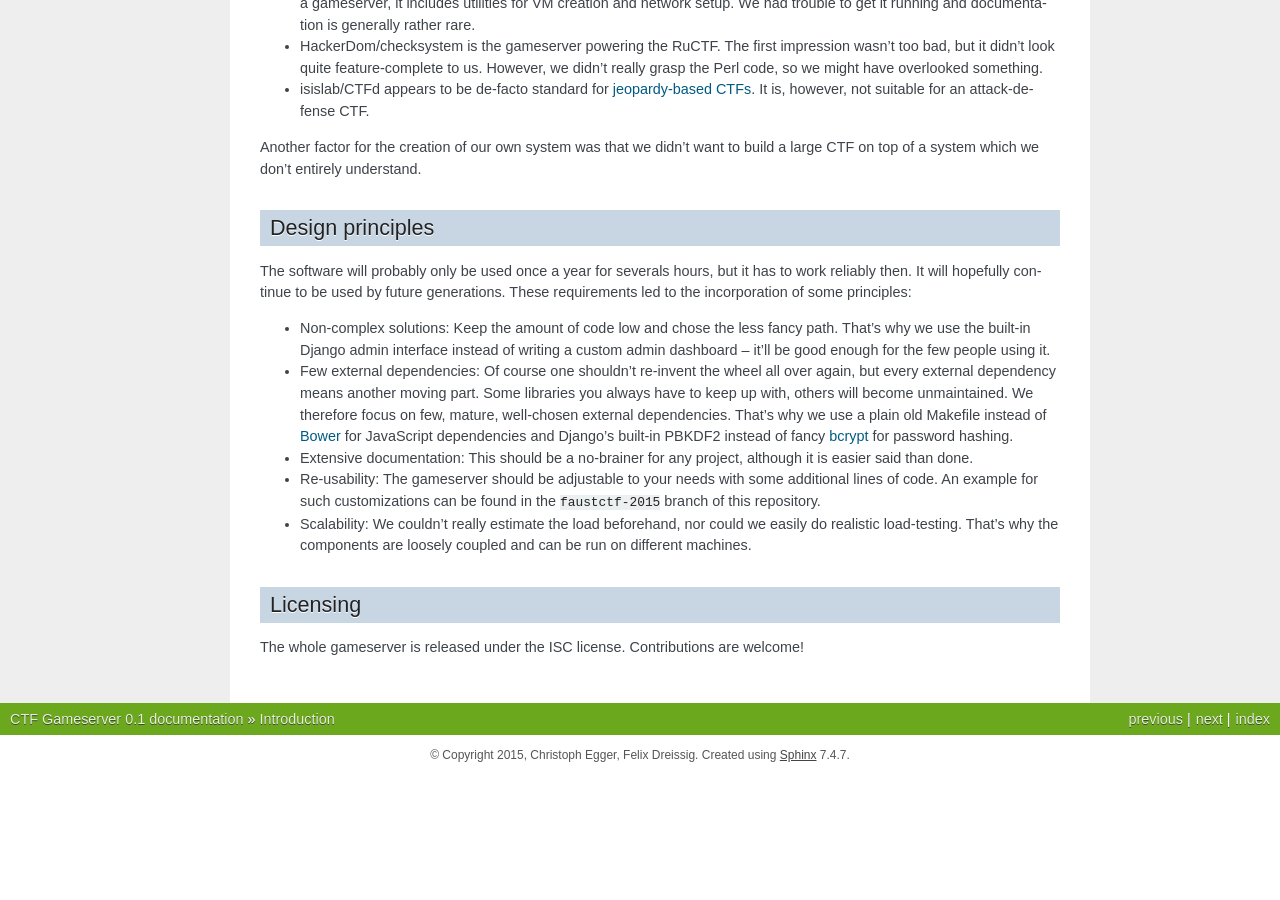
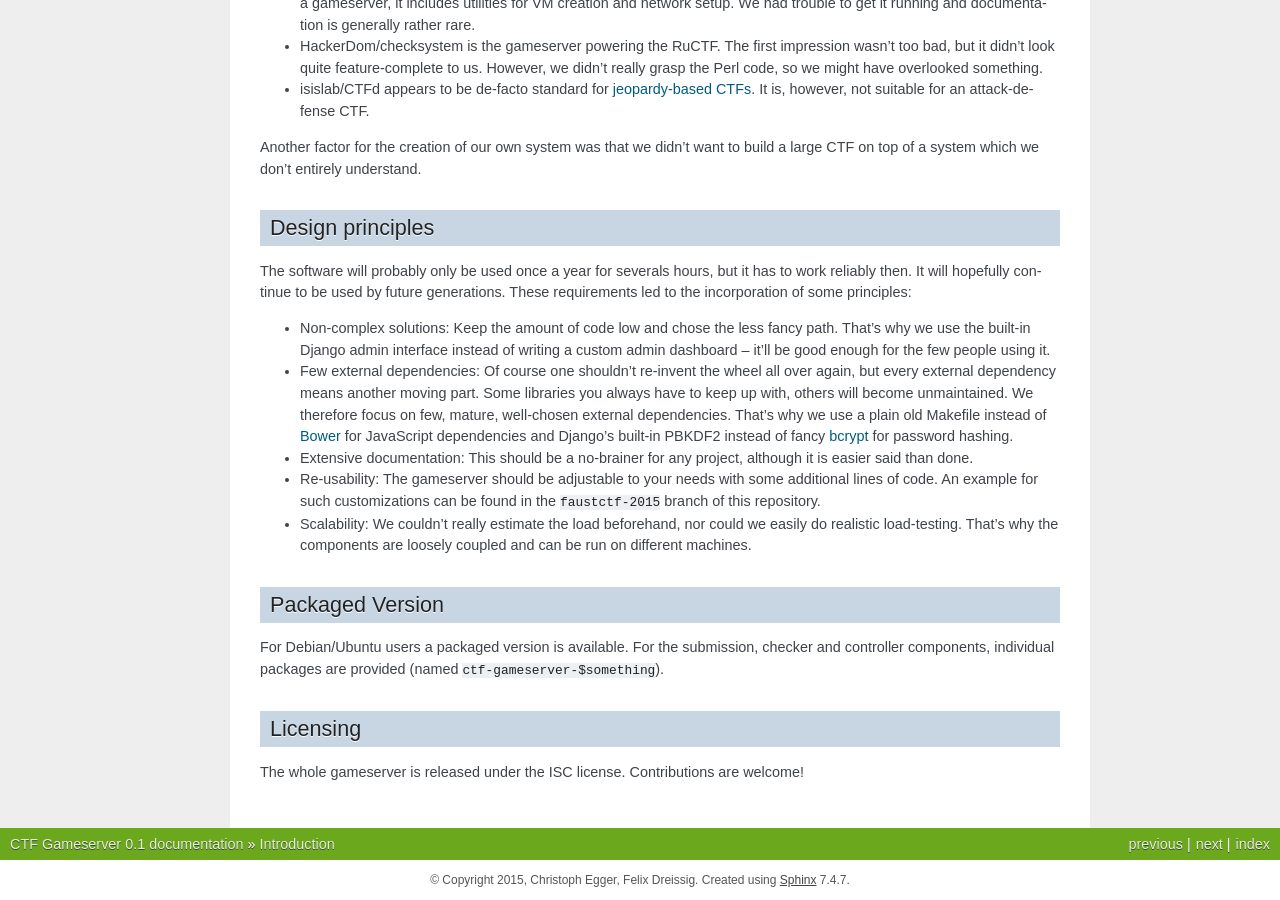
Before and after one commit to fausecteam/ctf-gameserver, a Sphinx documentation site: the page built from doc/source/intro.rst, in a window 1280 px wide and 900 px high, scrolled down 602 px. Built offline with Sphinx 7.4.7, drawn with Linux system fonts in a browser that asks for light colours; formulas are drawn with MathJax 3; before the commit the page ends 1377 px from its top, so only the background shows below that.

Commit message:
Add note wrt packaged version to intro

```diff
--- a/doc/source/intro.rst
+++ b/doc/source/intro.rst
@@ -78,6 +78,13 @@ incorporation of some principles:
   could we easily do realistic load-testing. That's why the components
   are loosely coupled and can be run on different machines.
 
+Packaged Version
+----------------
+
+For Debian/Ubuntu users a packaged version is available. For the
+submission, checker and controller components, individual packages are
+provided (named ``ctf-gameserver-$something``).
+
 Licensing
 ---------
 
```
